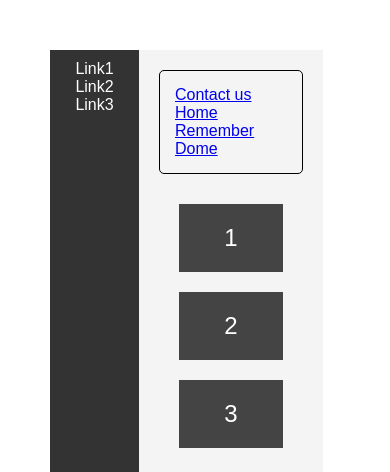
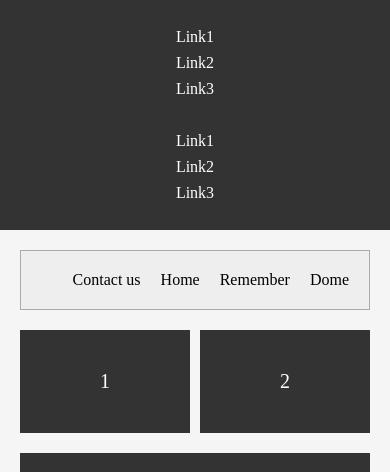
Before and after one commit to jeuneriche25/cr-ation-de-layout, a plain HTML site: page index.html in a window 390 px wide. Shown: the top 472 px of the page. Drawn offline with Linux system fonts and the light colour scheme.

Commit message:
rendre-responsive

```diff
--- a/index.html
+++ b/index.html
@@ -3,46 +3,39 @@
 <head>
   <meta charset="UTF-8">
   <meta name="viewport" content="width=device-width, initial-scale=1.0">
+  <title><Layout-Bar></Layout-Bar></title>
   <link rel="stylesheet" href="styles.css">
-    <title>Document</title>
 </head>
 <body>
   <div class="container">
-        <aside>
-            <ul>
-                <li><a href="#">Link1</a></li>
-                <li><a href="#">Link2</a></li>
-                <li><a href="#">Link3</a></li>
-            </ul>
-            <ul>
-                <li><a href="#">Link1</a></li>
-                <li><a href="#">Link2</a></li>
-                <li><a href="#">Link3</a></li>
-            </ul>
+    <aside class="sidebar">
+      <nav>
+
+        <a href="#">Link1</a>
+        <a href="#">Link2</a>
+        <a href="#">Link3</a> <br>
+        <a href="#">Link1</a>
+        <a href="#">Link2</a>
+        <a href="#">Link3</a>
+      </nav>
     </aside>
 
-
-        <main>
-            <header>
-                <nav>
+    <main class="infos-liens">
+      <div class="infos-bar">
         <a href="#">Contact us</a>
         <a href="#">Home</a>
         <a href="#">Remember</a>
         <a href="#">Dome</a>
-                </nav>
-            </header>
+      </div>
 
-            <section class="grid">
+      <div class="les-boxes">
         <div class="box">1</div>
         <div class="box">2</div>
         <div class="box">3</div>
-            </section>
+      </div>
 
-            <footer>
       <h2>Bakeli school of technology - #flexbox</h2>
-            </footer>
     </main>
   </div>
-
 </body>
 </html>
--- a/styles.css
+++ b/styles.css
@@ -1,101 +1,109 @@
 
 * {
-
     margin: 0;
     padding: 0;
     box-sizing: border-box;
-    font-family: Arial, sans-serif;
   }
 
 
   .container {
     display: flex;
-   margin: 50px;
-   width: 70%;
-   height: 70vh;
-
+    min-height: 100vh;
   }
 
 
-aside {
+  .sidebar {
     background: #333;
-    color: white;
-    width: 200px;
+    color: #fff;
+    padding: 20px;
+    width: 220px;
     display: flex;
     flex-direction: column;
-    justify-content: space-between;
+    justify-content: center;
+  }
+
+  .sidebar a {
+    color: #fff;
+    text-decoration: none;
+    margin: 8px 0;
+    display: block;
+  }
+
+  .infos-liens {
+    flex: 1;
+    background: #f5f5f5;
     padding: 20px;
   }
 
-aside ul {
-    list-style: none;
-
+  .infos-bar {
+    background: #eee;
+    padding: 20px;
+    display: flex;
+    justify-content: flex-end;
+    gap: 20px;
+    border: 1px solid #aaa;
+    margin-bottom: 20px;
   }
 
-aside ul li a {
-    color: white;
+  .infos-bar a {
     text-decoration: none;
-    margin-bottom: 10px;
-    list-style: none;
+    color: black;
   }
 
-
-main {
-    background: #f4f4f4;
-    padding: 20px;
-    color: black;
-    width: 100%;
-
+  .les-boxes {
+    display: flex;
+    justify-content: space-between;
+    gap: 10px;
+    margin-bottom: 20px;
+    flex-wrap: wrap;
   }
 
-header {
-    display: flex;
-    justify-content: right;
-    gap:30px;
-    align-items: center;
-    color: rgb(0, 0, 0);
-    padding: 15px;
-    border-radius: 5px;
-    border: 1px solid  ;
-}
-.grid {
-    display: flex;
-    justify-content: space-between;
-    margin: 20px;
-}
   .box {
-    background: #444;
+    flex: 1 1 40%;
+    background: #333;
     color: white;
-    flex: 1;
+    width: 30%;
+    height: 50%;
     text-align: center;
-    padding: 20px;
-    margin: 5px;
-    font-size: 24px;
-}
-footer {
-    text-align: center;
-    font-size: 18px;
-    font-weight: bold;
-    margin-top: 20px;
+    padding: 40px;
+    font-size: 20px;
   }
 
+  h2 {
+    text-align: center;
+    margin-top: 20px;
+    font-weight: bold;
+  }
 
-@media (max-width: 768px) { */
+  @media (max-width: 768px) {
     .container {
       flex-direction: column;
     }
 
-    aside {
+    .sidebar {
       width: 100%;
-        text-align: center;
+      flex-direction: row;
+      flex-wrap: wrap;
+      justify-content: center;
+    }
+
+    .content {
       padding: 10px;
     }
 
-    .grid {
+    .top-bar {
       flex-direction: column;
+      align-items: center;
+    }
+
+    .boxes {
+        flex-wrap: nowrap;
+      flex-direction: column;
+      align-items: center;
     }
 
     .box {
-        margin: 10px 0;
+      width: 90%;
+      margin-bottom: 10px;
     }
   }
```
Lines whose indentation alone changed are shown as unchanged.
